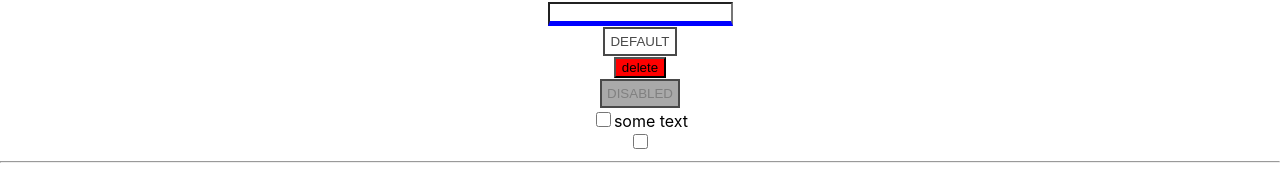
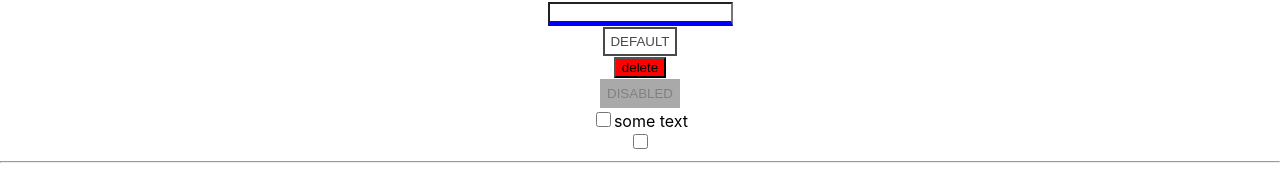
Before and after one commit to demos461/ignat-homeworks, a React (Create React App) app: page / in a window 1280 px wide. Shown: the part 598-767 px from the top of the page. Built offline with nearby package versions, Linux system fonts and the light colour scheme.

Commit message:
change styles

```diff
--- a/src/p2-homeworks/h4/common/c2-SuperButton/SuperButton.module.css
+++ b/src/p2-homeworks/h4/common/c2-SuperButton/SuperButton.module.css
@@ -11,6 +11,7 @@
 }
 
 .default:hover {
+    cursor: pointer;
     color: #ffffff;
     background: #f6b93b;
     border-color: #f6b93b;
@@ -18,7 +19,9 @@
 }
 
 .default:disabled {
+    cursor: default;
     background-color: darkgray;
+    border: 2px solid darkgray;
     color: gray;
 }
 
```
